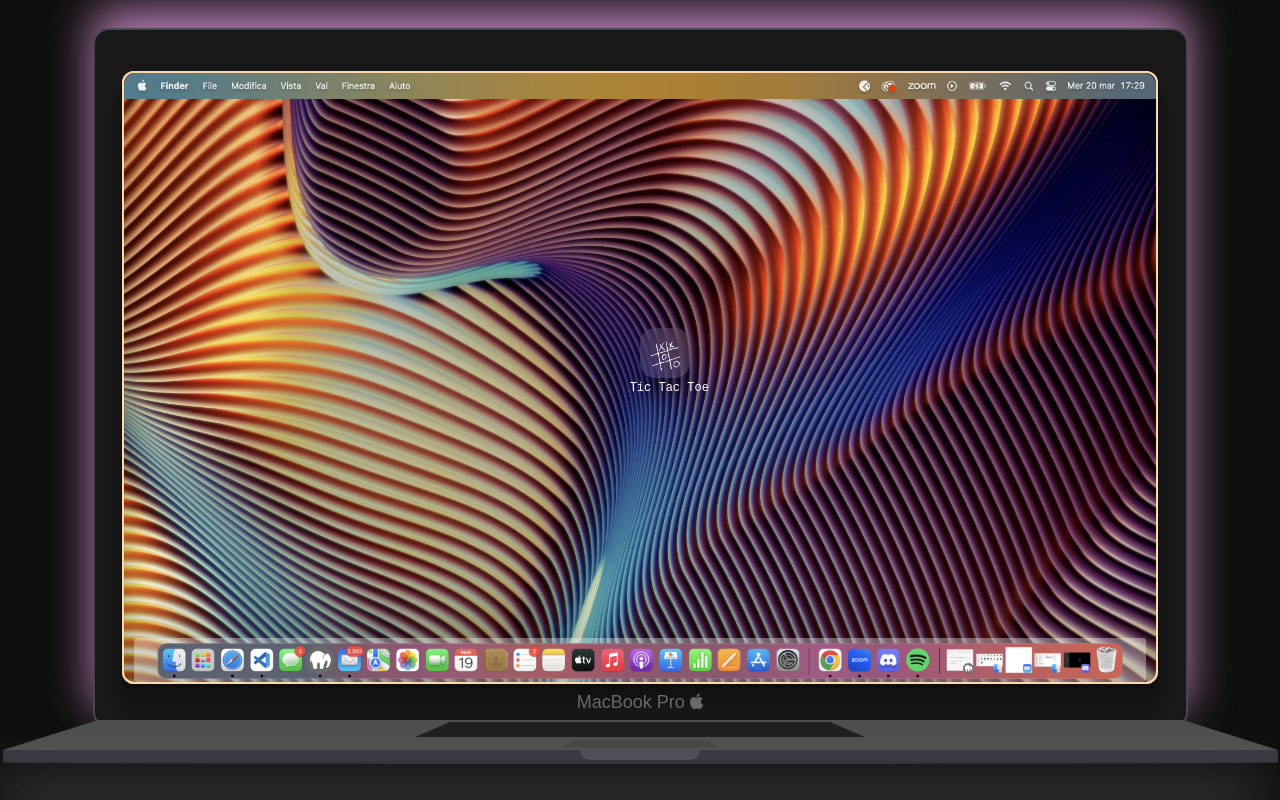
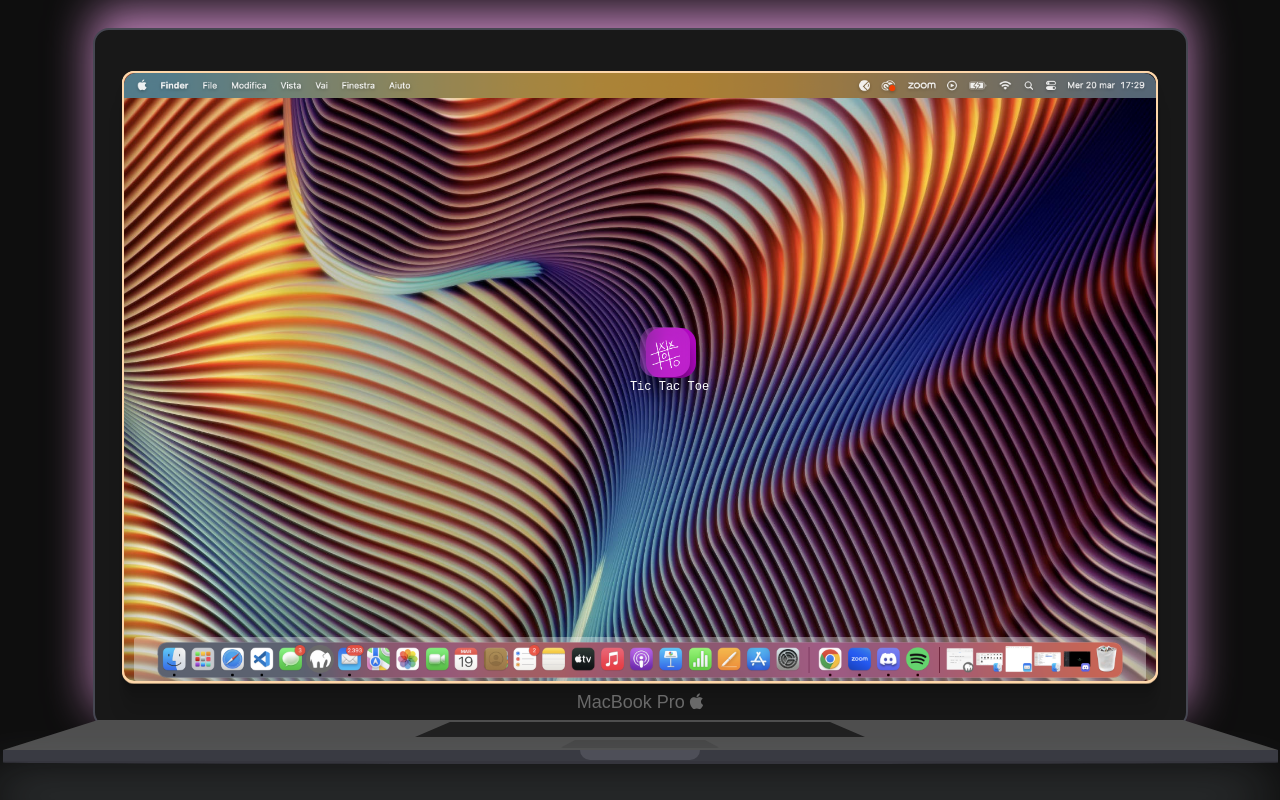
Before and after one commit to igorliotta/react-tic-toc-toe, a React (Vite) app: page / in a window 1280 px wide. Built offline with nearby package versions, Linux system fonts and the light colour scheme; a web font is replaced by a local one.

Commit message:
Fix: button icon

```diff
--- a/src/assets/components/Game.jsx
+++ b/src/assets/components/Game.jsx
@@ -61,7 +61,7 @@ export default function Game() {
           >
             <div
               className={`screen border-solid border-2 border-orange-200 rounded-xl bg-cover ${
-                gameStarted ? "half-width animated animatedFadeInUp fadeInUp" : ""
+                gameStarted ? "half-width animated animatedFadeInUp fadeInUp" : "fadeOut"
               }`}
               style={{
                 backgroundImage: gameStarted ? "none" : `url(${Wallpaper})`,
--- a/src/assets/styles/App.css
+++ b/src/assets/styles/App.css
@@ -370,12 +370,12 @@
 
   .backdrop {
     position: absolute;
-    width: 70px;
-    height: 70px;
+    width: 50px;
+    height: 50px;
     background-color: rgb(183, 8, 199);
     z-index: -1;
-    top: 50%;
-    left: 50%;
+    top: 46%;
+    left: 53%;
     border-radius: 15px;
     transform: translateX(-50%) translateY(-50%);
     transition: all ease-in-out 0.5s;
@@ -535,3 +535,31 @@
   animation-name: fadeInUp;
   -webkit-animation-name: fadeInUp;
 }
+
+.fadeOut {
+  animation: fadeOut 0.8s ease forwards;
+}
+
+@keyframes fadeOut {
+  from {
+      transform: translate3d(0px,100px,0)
+      scale(0.1)
+  }
+
+  to {
+      transform: translate3d(0,0,0);
+      opacity: 1;
+      scale: (0);
+  }
+}
+
+@-webkit-keyframes fadeOut {
+  from {
+      transform: translate3d(0,40px,0)
+  }
+
+  to {
+      transform: translate3d(0,0,0);
+      opacity: 1
+  }
+}
```
